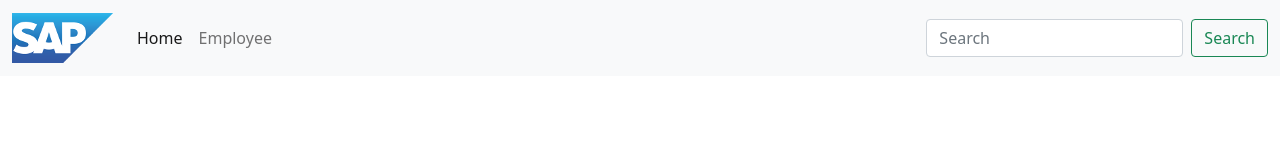
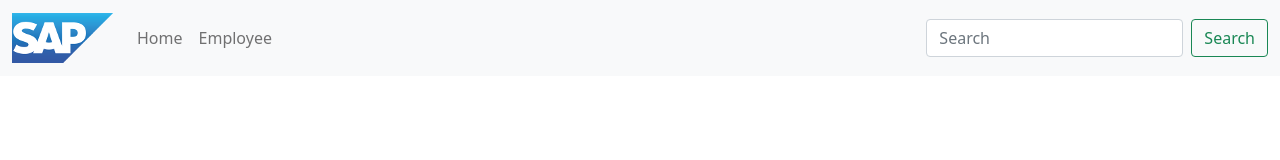
Before and after one commit to barrydoan/employee-management-web, an Angular app: page / in a window 1280 px wide. Shown: the top 160 px of the page. Built offline with nearby package versions, Linux system fonts and the light colour scheme.

Commit message:
add link

```diff
--- a/src/app/site-header/site-header.component.html
+++ b/src/app/site-header/site-header.component.html
@@ -9,10 +9,10 @@
       <div class="collapse navbar-collapse" id="navbarSupportedContent">
         <ul class="navbar-nav me-auto mb-2 mb-lg-0">
           <li class="nav-item">
-            <a class="nav-link active" aria-current="page" href="#">Home</a>
+            <a [routerLink]="['/home']" class="nav-link" routerLinkActive="active" aria-current="page">Home</a>
           </li>
           <li class="nav-item">
-            <a class="nav-link" href="#">Employee</a>
+            <a [routerLink]="['/employee']" routerLinkActive="active" class="nav-link">Employee</a>
           </li>
         </ul>
         <form class="d-flex">
--- a/src/app/site-header/site-header.component.ts
+++ b/src/app/site-header/site-header.component.ts
@@ -1,9 +1,10 @@
 import { Component } from '@angular/core';
+import { RouterModule } from '@angular/router';
 
 @Component({
   selector: 'app-site-header',
   standalone: true,
-  imports: [],
+  imports: [RouterModule],
   templateUrl: './site-header.component.html',
   styleUrl: './site-header.component.css'
 })
```
